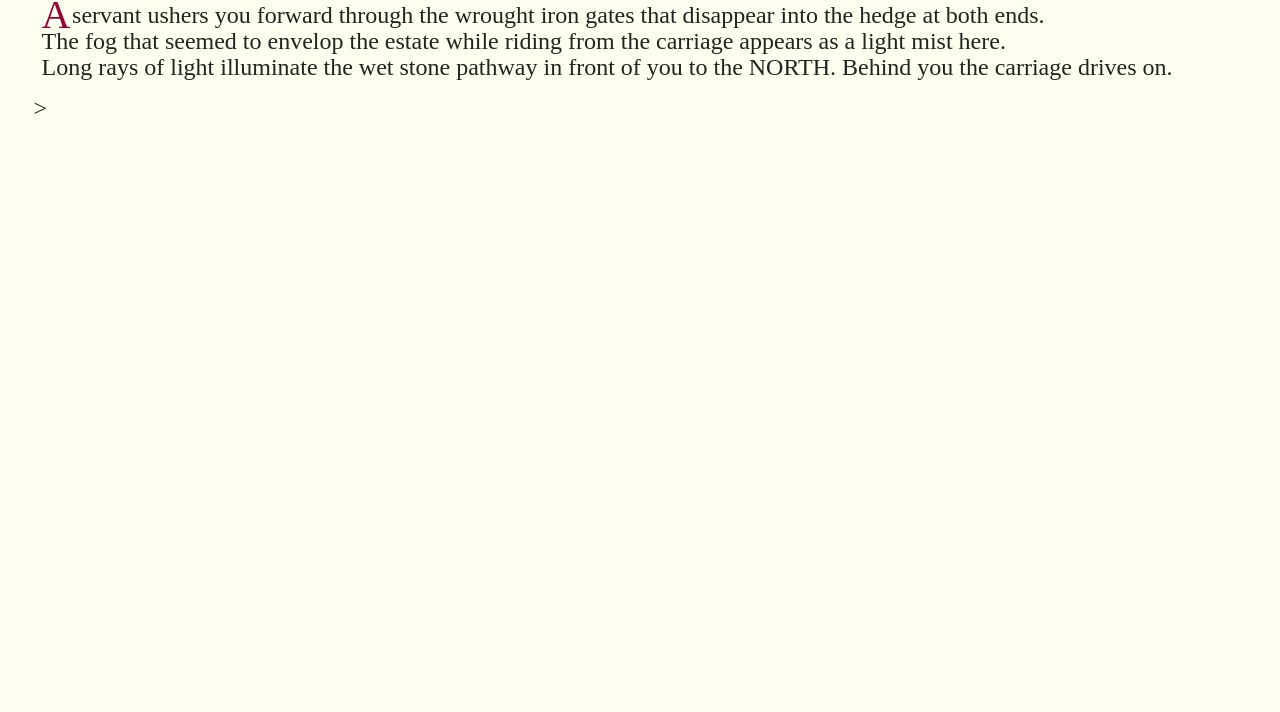
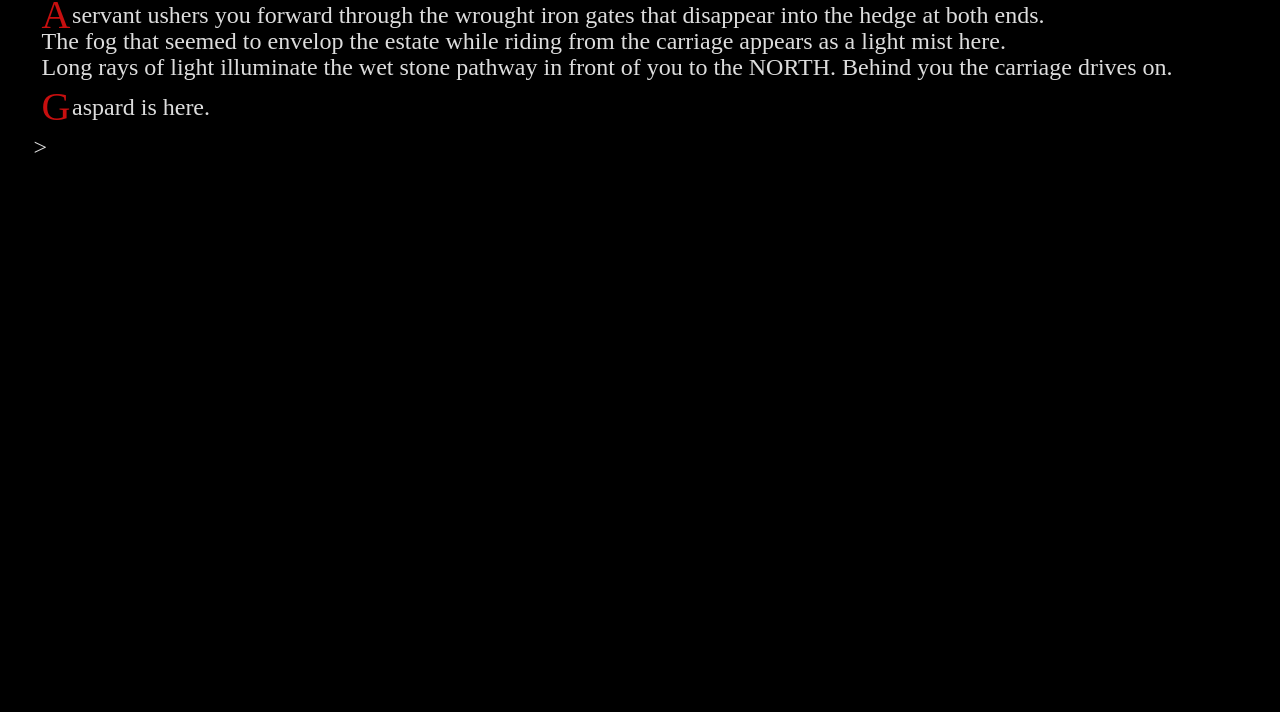
Before and after one commit to okaybenji/text-engine, a website: page index.html in a window 1280 px wide. Shown: the part 88-800 px from the top of the page. Drawn offline with Linux system fonts and the light colour scheme; a web font is replaced by a local one.

Commit message:
adds dark styles, location announcements,and more story

```diff
--- a/game-disks/une-belle-soiree.js
+++ b/game-disks/une-belle-soiree.js
@@ -19,13 +19,15 @@ const arrive = ({room, println, enterRoom}) => {
   room.openTimeout = setTimeout(() => {
     println(`The servant opens the door.`),
     door.use = ({enterRoom}) => {
-      enterRoom('gate');
+      console.log('tf?');
+      //nterRoom('gate');
     };
   }, 10000);
   room.items.push(door);
 };
 
 const uneBelleSoiree = {
+  guilt:2,
   inventory: [{
     name: ['hand-mirror', 'mirror'],
     desc: `You adjust your hair. Because of the boredom of provincial French life, what once felt like a duty has become a moment of excitement -- of diversion from your mother, your aunt, your brother. Rarely, the occasional businessmen visiting your father, none of whom you are given the opportunity to speak to. And strangely, in your excitement you also feel homesick and sad.`,
@@ -132,7 +134,7 @@ const uneBelleSoiree = {
         { dir: 'north', id: 'outerCourt' },
         { dir: 'east', id: 'eastHedge' },
         { dir: 'west', id: 'westHedge' },
-        // { dir: 'fountain center', id: 'fountainCenter' },
+        // { dir: 'center', id: 'fountainCenter' },
       ],
       items:[
         {name: ['dionysus','statue'], 'desc':'Frozen in a moment of orgiastic glee, balancing on the one foot of which he seems to be in control. Around his head is a bronze laurel, and oddly at his feet amid the crushed grapes, are pineapples and eucalytpus branches'},
@@ -147,6 +149,7 @@ const uneBelleSoiree = {
       name: 'Outer Court',
       id: 'outerCourt',
       desc:[`To the north the windows of the house are well lit; each producing it's own faint halo in the mist, vines grow up the courtyard walls.`],
+      items:[{name: ['vines', 'walls'], desc:`The vines seem uncharacteristically tenebrous, it looks like they may have even compromised the walls structural integrity `}],
       exits: [
         { dir: 'north', id: 'innerCourt' },
         { dir: 'south', id: 'fountain' },
@@ -155,7 +158,7 @@ const uneBelleSoiree = {
     {
       name: 'Inner Court',
       id: 'innerCourt',
-      desc:[``],
+      desc:[`The courtyard is well illuminated. The marble stairs to the north look as if they were recently constructed, the lawn is scattered with impressive gardens, and small ponds seem to be sourced from redirected streams somwhere else on the grounds`],
       exits: [
         { dir: 'south', id: 'outerCourt' },
       ]
@@ -163,7 +166,25 @@ const uneBelleSoiree = {
     {
       name: 'West Hedge',
       id: 'westHedge',
-      descriptions:[``],
+      desc:[`It's difficult to see, but there seems to be a small stone statue in the southwest corner of this opening`],
+      items:[
+        {name: ['statue','farts', 'brigid'], desc:`Incense seems to have been recently burned here, a small cup of liquid, and a cross lay at the saints feet. ‘Brigid Of Kildare’ is engraved on to the statues base `},
+        {
+          name: ['cup','liquid','rum'],
+          desc: 'Some kind of alcohol, maybe?',
+          isTakeable:true,
+          use:function({println,disk}){
+            println('Rum. That was definitely some kind of strong rum.');
+            disk.guilt++;
+            let toBeRemovedIndex = this.items.findIndex(item => item.name[0] == 'cup');
+            this.items = this.items.splice(toBeRemovedIndex,1);
+          }
+        },
+        {name: ['cross'], desc: 'A cross carved from a dark wood, looks like ebony', isTakeable:true, onTake:function(){
+
+        }}
+      ],
+
       exits: [
         { dir: 'east', id: 'fountain' },
       ]
@@ -171,7 +192,16 @@ const uneBelleSoiree = {
     {
       name: 'East Hedge',
       id: 'eastHedge',
-      desc:[``],
+      desc:[`Too dark to see. The very top of the hedge is illuminated by a wedge of light coming from the house.`],
+      exits: [
+        { dir: 'west', id: 'fountain' },
+      ]
+    },
+    {
+      name: 'Arcade',
+      id: 'arcade',
+      desc:[`The front of the Dauphin home is encircled by a large arcade`],
+      items:[{name:'house', desc:`Your mother told you the GRANDFATHER DAUPHIN bought the house when she was a girl but it was constructed several centuries ago, and has changed ownership several times`}],
       exits: [
         { dir: 'west', id: 'fountain' },
       ]
@@ -215,8 +245,15 @@ function BFS(G,root,goal) {
 }
 
 // move the character to an adjacent room along their route
-const updateLocation = function() {
-  console.log('updateLocation', this);
+const updateLocation = function({println,disk}) {
+  let reportEntrances = () => {
+    let inRoom = getCharactersInRoom(disk.roomId);
+    console.log('test',disk.roomId, inRoom, this.name);
+
+    if(inRoom.map(r => r.name).includes(this.name)){
+      println(`${this.name} is here.`, false, false, true);
+    }
+  }
 
   const route = this.routes[this.currentRoute];
 
@@ -226,6 +263,7 @@ const updateLocation = function() {
 
   if (route.path.length === 1) {
     this.currentLocation = route.path[0];
+    reportEntrances();
     return this;
   }
 
@@ -233,14 +271,17 @@ const updateLocation = function() {
     if (route.path.findIndex(p => p === this.currentLocation) == route.path.length - 1){
       route.path.reverse();
       this.currentLocation = route.path[1];
+      reportEntrances();
       return this;
     } else {
       this.currentLocation = route.path[route.path.findIndex(p => p === this.currentLocation) + 1];
+      reportEntrances();
       return this;
     }
   }
   else if (route.type == 'loop') {
     this.currentLocation = route.path[(route.path.findIndex(p => p === this.currentLocation) + 1) % route.path.length];
+    reportEntrances();
     return this;
   }
 };
@@ -294,8 +335,7 @@ const ghostgirl = {
   desc: 'Servant of the Dauphin household, tasked with welcoming guests',
   routes: {
     crying: {
-//      path: ['eastHedge', 'fountain','westHedge'],
-      path: ['gate'],
+    path: ['eastHedge', 'fountain','westHedge'],
       type: 'patrol',
     },
   },
@@ -355,10 +395,8 @@ function getCharactersInRoom(roomId) {
   return characters.filter(c => c.currentLocation === roomId);
 }
 
-// Debugging: Allow pressing > to force characters to move to adjacent rooms.
-document.onkeypress = function (e) {
-  if(e.keyCode == 62){
-    characters.map(c=>c.updateLocation());
-    console.log(characters.map(c => c.currentLocation))
-  }
-};
+
+
+
+
+// Take off dress; go into pool; offer statue rum; gate opens behind you; THE END;
--- a/index.js
+++ b/index.js
@@ -9,6 +9,8 @@ const getName = name => typeof name === 'object' ? name[0] : name;
 document.onkeydown = () => {
   input.focus();
 };
+
+
 
 const loadDisk = (disk, config = {}) => {
   // build default (DOM) configuration
@@ -75,6 +77,13 @@ console.log(line, isImg, isName, isDesc);
     }
   };
 
+  // Debugging: Allow pressing > to force characters to move to adjacent rooms.
+  document.onkeypress = function (e) {
+    if(e.keyCode == 62){
+      characters.map(c=>c.updateLocation({println,disk}));
+    }
+  };
+
   const {getInput, setInput, println, setup} = Object.assign(defaults, config);
 
   // Disk -> Disk
@@ -110,7 +119,9 @@ console.log(line, isImg, isName, isDesc);
     if (room.visits === 0) {
       println(room.desc,false,false,true);
     }
-
+    let characters = getCharactersInRoom(room.id);
+    characters.map(c => println(`${c.name} is here.`,false,false,true))
+    console.log('entering room');
     room.visits++;
 
     disk.roomId = id;
@@ -204,7 +215,7 @@ console.log(line, isImg, isName, isDesc);
             }
             println('You see the following:');
             items
-              .forEach(item => println(item.name));
+              .forEach(item => println(getName(item.name)));
           },
           help() {
             const instructions = `
--- a/styles.css
+++ b/styles.css
@@ -3,8 +3,8 @@ body {
 /*  letter-spacing: .3vh;*/
   font-family: 'Alegreya SC', serif;
   line-height: 3.3vh;
-  color: #222;
-  background: ivory;
+  color: #ddd;
+  background:black;
 }
 
 .desc {
@@ -13,7 +13,7 @@ body {
 
 .desc:first-letter {
   float: left;
-  color: #903;
+  color: rgb(199, 15, 15);
   font-size: 5vh;
   font-family: 'Alegreya';
   padding-right:.2vh;
@@ -89,7 +89,7 @@ body::after {
 #input {
   height: 3vh;
   width: 98.5vh;
-  color: black;
+  color: rgb(199, 15, 15);
   background: transparent;
   font-size: 4vh;
   font-family: 'Alegreya SC', serif;
@@ -108,7 +108,7 @@ body::after {
 
 /* color the user's input */
 .user {
-  color: #903;
+  color: rgb(199, 15, 15);
   font-family: 'Alegreya SC', serif;
   height: 3vh;
 }
```
